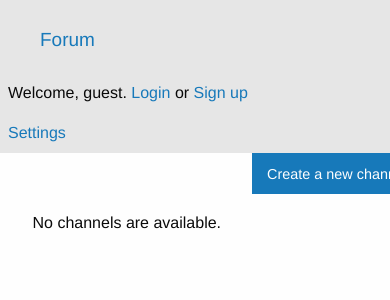
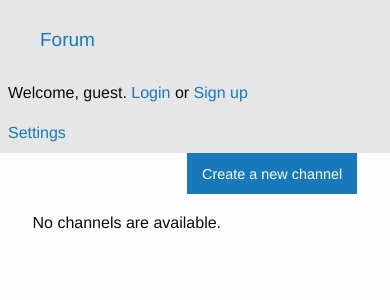
Before and after one commit to johnhh2/django-forum, a Django app: page /forum/ in a window 390 px wide; the page is wider, and only the part inside the window is pictured. Shown: the top 300 px of that part. Run offline with Django 3.2, Linux system fonts and the light colour scheme; data that the repository does not hold is empty; some libraries are stand-ins or nearby versions.

Commit message:
Updated base.html foundation styling

```diff
--- a/templates/base.html
+++ b/templates/base.html
@@ -48,9 +48,9 @@
   </div>
 
 
-  <div class='content container'>
+  <div class='off-canvas-wrapper' style='word-wrap: break-word;'>
     <div class='grid-x'>
-      <div class='cell large-10 small-offset-1 col-md-8'>
+      <div class='cell small-10 small-offset-1 col-md-8'>
         {% block content %}
         {% endblock %}
       </div>
```
